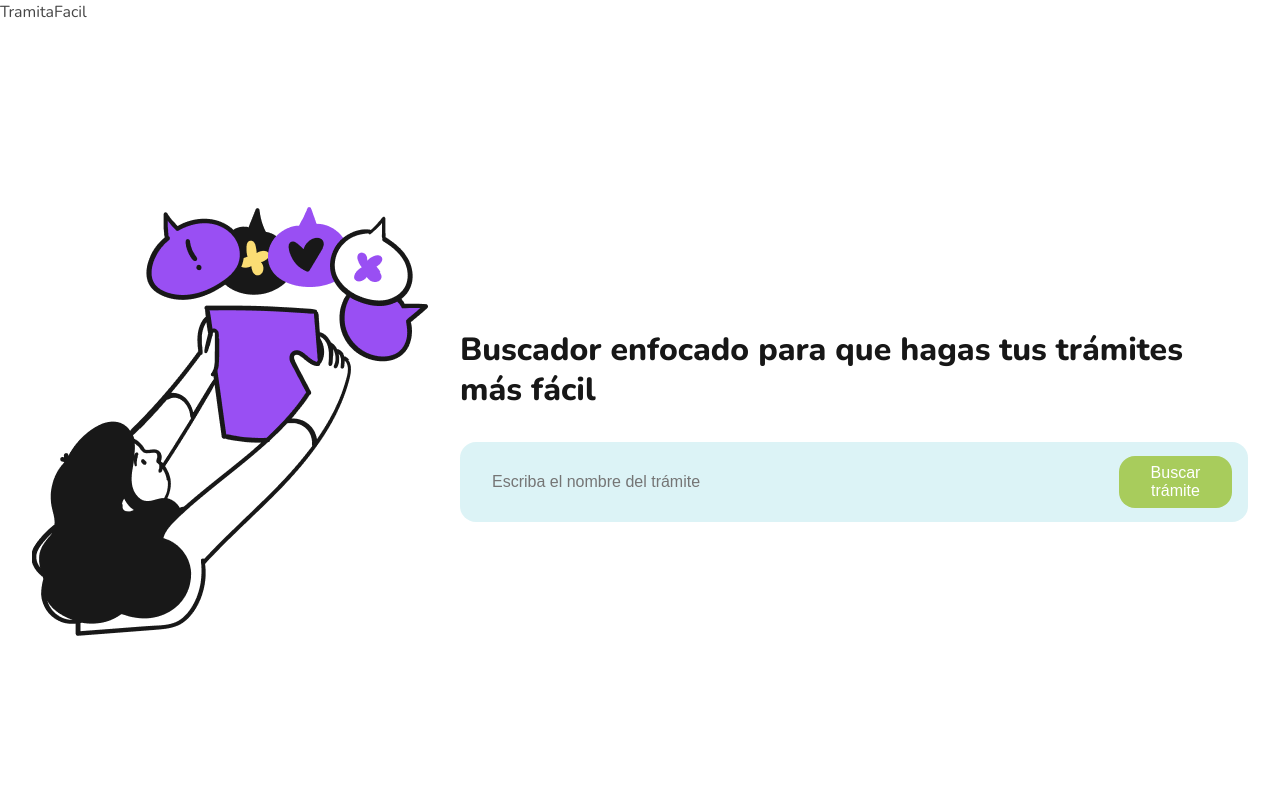
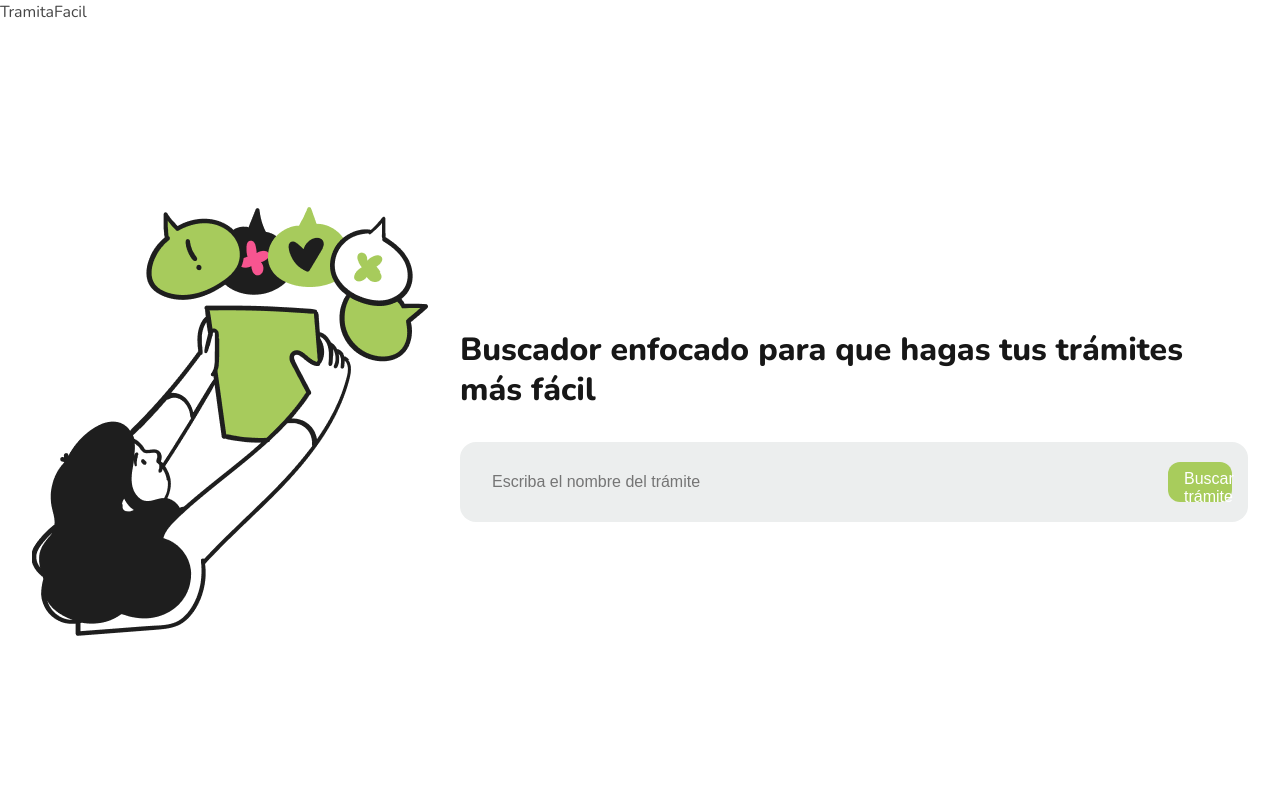
Before and after one commit to cristina-bosa/tramitafacil, a Vue app: page / in a window 1280 px wide. Shown: the top 800 px of the page. Built offline with nearby package versions, Linux system fonts and the light colour scheme.

Commit message:
"Initial commit"

```diff
--- a/src/assets/_buttons.css
+++ b/src/assets/_buttons.css
@@ -6,12 +6,21 @@
 }
 
 .btn-primary {
-  width: 10vw;
-  border-radius: 1rem;
+  width: 5vw;
+  height: 5vh;
   background-color: var(--primary);
   color: var(--white);
   padding: 0.5rem 1rem;
-  transition: 1s ease;
+  border-radius: 12px;
+  -webkit-border-radius: 12px;
+  -moz-border-radius: 12px;
+  -ms-border-radius: 12px;
+  -o-border-radius: 12px;
+  transition: 0.5s ease;
+  -webkit-transition: 0.5s ease;
+  -moz-transition: 0.5s ease;
+  -ms-transition: 0.5s ease;
+  -o-transition: 0.5s ease;
 }
 
 .btn-primary:hover{
--- a/src/assets/_inputs.css
+++ b/src/assets/_inputs.css
@@ -1,6 +1,23 @@
-.input-search {
-  background-color: var(--primary-soft);
-  border-radius: 1em;
+.input-container{
+  display: flex;
+  height: 5rem;
+  width: 100%;
+  background-color: var(--white-soft);
+  border-radius: 1rem;
+  justify-content: space-around;
+  flex-direction: row;
+  align-content: center;
+  align-items: center;
+  padding: 1rem;
+}
+.input-container input {
+  height: 100%;
+  width: 100%;
+  border-radius: 1rem;
   border: 0;
-  padding: 1em 0.5em;
+  background-color: transparent;
+  padding: 1rem;
+  color: var(--dark-soft);
+  outline: none;
+  transition: all 0.15s cubic-bezier(0.4, 0, 0.2, 1);
 }
--- a/src/assets/base.css
+++ b/src/assets/base.css
@@ -2,8 +2,7 @@
 
 :root {
   --white: hsl(60, 100%, 100%);
-  --white-soft: hsla(60, 100%, 100%, 1);
-  --white-mute: hsla(60, 100%, 100%, 1);
+  --white-soft: hsla(180, 6%, 93%, 1);
 
   --primary: hsl(79, 52%, 58%, 1);
   --primary-soft: hsla(185, 57%, 56%, 0.2);
--- a/src/views/HomeView.vue
+++ b/src/views/HomeView.vue
@@ -50,30 +50,3 @@
   },
 };
 </script>
-
-<style scoped>
-.input-container {
-  display: flex;
-  height: 5rem;
-  width: 100%;
-  background-color: var(--primary-soft);
-  border-radius: 1rem;
-  justify-content: space-around;
-  flex-direction: row;
-  align-content: center;
-  align-items: center;
-  padding: 1rem;
-}
-
-.input-container input {
-  height: 100%;
-  width: 100%;
-  border-radius: 1rem;
-  border: 0;
-  background-color: transparent;
-  padding: 1rem;
-  color: var(--dark-soft);
-  outline: none;
-  transition: all 0.15s cubic-bezier(0.4, 0, 0.2, 1);
-}
-</style>
```
Also changed, not shown: src/assets/imagen-derecha.png.
